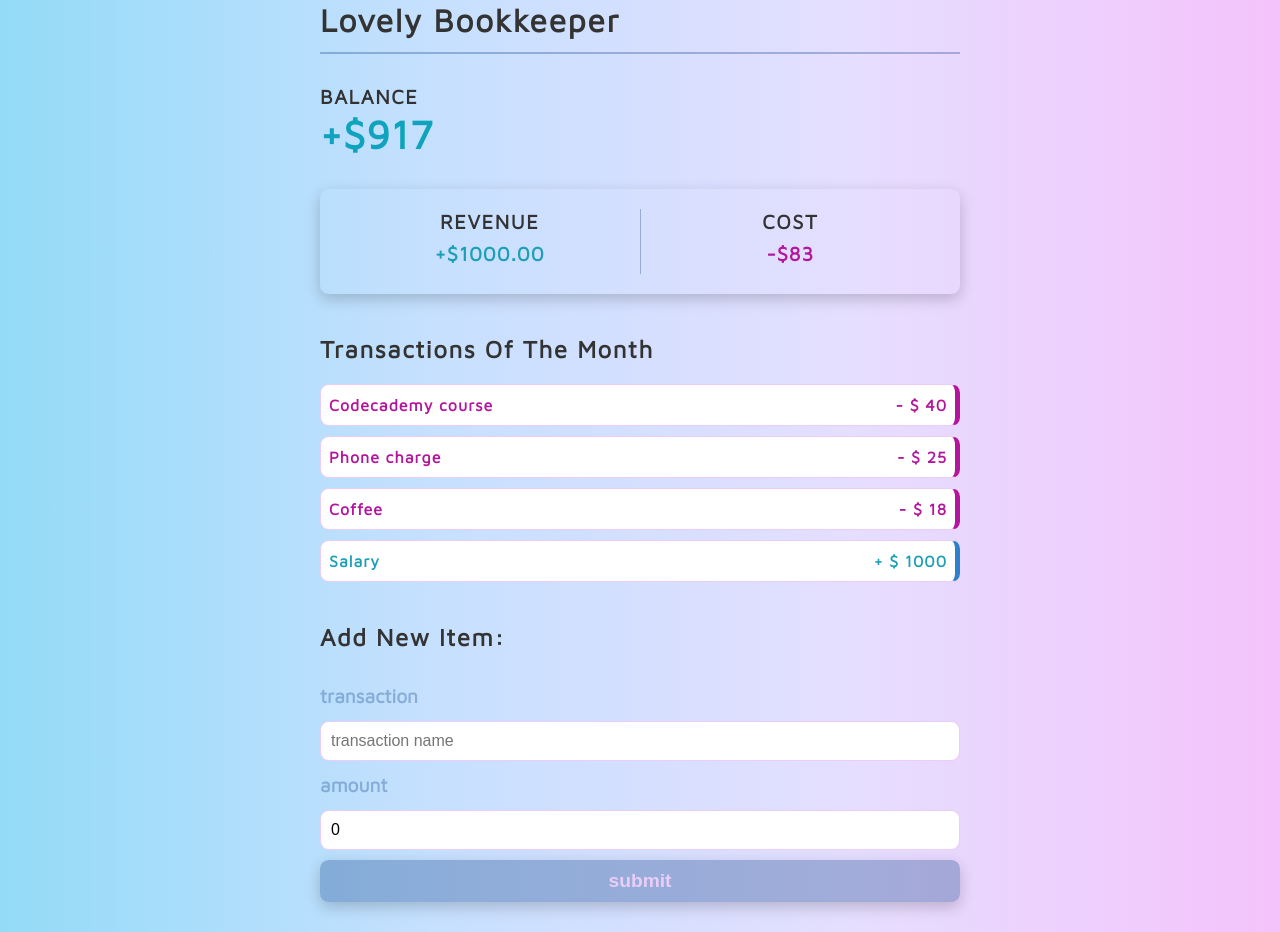
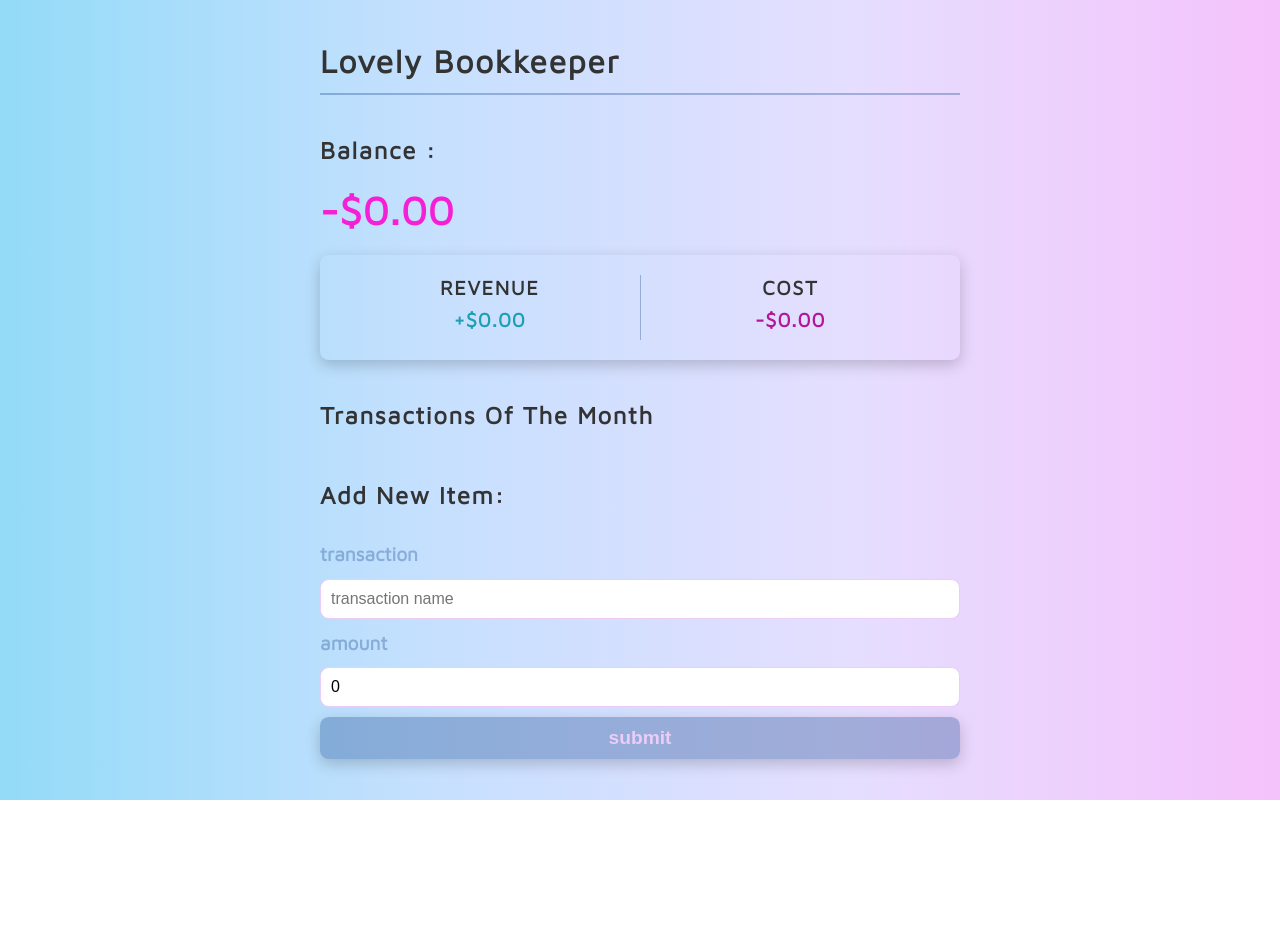
Before and after one commit to agorodinskaya/lovely-bookkeeper, a React (Create React App) app: page / in a window 1280 px wide. After the commit the page ends 800 px from the top, so only its background shows below. Built offline with nearby package versions, Linux system fonts and the light colour scheme.

Commit message:
reducers update

```diff
--- a/src/App.js
+++ b/src/App.js
@@ -1,4 +1,5 @@
 import Header from "./components/Header";
+import Balance from "./components/Balance";
 import DebitCredit from "./components/DebitCredit";
 import Transactions from "./components/Transactions";
 import Add from "./components/AddItem";
@@ -6,10 +7,13 @@ import { GlobalProvider } from "./context/GlobalContext";
 function App() {
   return (
     <GlobalProvider>
-      <Header />
-      <DebitCredit />
-      <Transactions />
-      <Add />
+      <div className='container'>
+        <Header />
+        <Balance />
+        <DebitCredit />
+        <Transactions />
+        <Add />
+      </div>
     </GlobalProvider>
   );
 }
--- a/src/components/AddItem.js
+++ b/src/components/AddItem.js
@@ -1,12 +1,22 @@
-import React, { useState } from "react";
-
+import React, { useState, useContext } from "react";
+import { GlobalContext } from "../context/GlobalContext";
 const AddItem = () => {
   const [text, setText] = useState("");
   const [amount, setAmount] = useState(0);
+  const { addTransaction } = useContext(GlobalContext);
+  const onSubmit = (e) => {
+    e.preventDefault();
+    const newTransaction = {
+      id: Math.floor(Math.random() * 1000000),
+      text,
+      amount: +amount,
+    };
+    addTransaction(newTransaction);
+  };
   return (
     <div>
       <h3>Add new item:</h3>
-      <form action=''>
+      <form action='' onSubmit={onSubmit}>
         <div className='form-control'>
           <label htmlFor='text'>transaction</label>
           <input
--- a/src/components/Balance.js
+++ b/src/components/Balance.js
@@ -3,11 +3,11 @@ import { GlobalContext } from "../context/GlobalContext";
 const Balance = () => {
   const { transactions } = useContext(GlobalContext);
   const amount = transactions.map((transaction) => transaction.amount);
-  const total = amount.reduce((acc, amount) => acc + amount);
+  const total = amount.reduce((acc, amount) => acc + amount, 0).toFixed(2);
   const sign = total > 0 ? "+" : "-";
   return (
     <>
-      <h4>Balance</h4>
+      <h3>Balance :</h3>
       <h1 className={total > 0 ? "plus" : "minus"}>
         {sign}${total}
       </h1>
--- a/src/components/DebitCredit.js
+++ b/src/components/DebitCredit.js
@@ -21,7 +21,7 @@ const DebitCredit = () => {
       </div>
       <div>
         <h4>Cost</h4>
-        <p className='txn minus'>-${Math.abs(cost)}</p>
+        <p className='txn minus'>-${Math.abs(cost).toFixed(2)}</p>
       </div>
     </div>
   );
--- a/src/components/Header.js
+++ b/src/components/Header.js
@@ -5,9 +5,6 @@ const Header = () => {
     <>
       <h2>Lovely bookkeeper</h2>
       <hr />
-      <div className='container'>
-        <Balance />
-      </div>
     </>
   );
 };
--- a/src/components/Transaction.js
+++ b/src/components/Transaction.js
@@ -1,7 +1,9 @@
-import React from "react";
+import React, { useContext } from "react";
 import { FaRegTrashAlt } from "react-icons/fa";
+import { GlobalContext } from "../context/GlobalContext";
 const Transaction = ({ transaction }) => {
   const sign = transaction.amount < 0 ? "-" : "+";
+  const { deleteTransaction } = useContext(GlobalContext);
   return (
     <div>
       <li
@@ -12,7 +14,12 @@ const Transaction = ({ transaction }) => {
         <span>
           {sign} $ {Math.abs(transaction.amount)}
         </span>
-        <button className='delete-btn'>
+        <button
+          className='delete-btn'
+          onClick={() => {
+            deleteTransaction(transaction.id);
+          }}
+        >
           <FaRegTrashAlt />
         </button>
       </li>
--- a/src/context/AppReducer.js
+++ b/src/context/AppReducer.js
@@ -1,5 +1,17 @@
 const AppReducer = (state, action) => {
   switch (action.type) {
+    case "DELETE_TRANSACTION":
+      return {
+        ...state,
+        transactions: state.transactions.filter(
+          (transaction) => transaction.id !== action.payload
+        ),
+      };
+    case "ADD_TRANSACTION":
+      return {
+        ...state,
+        transactions: [action.payload, ...state.transactions],
+      };
     default:
       return state;
   }
--- a/src/context/GlobalContext.js
+++ b/src/context/GlobalContext.js
@@ -2,12 +2,7 @@ import React, { createContext, useReducer } from "react";
 import AppReducer from "./AppReducer";
 // intitialize state :
 const initState = {
-  transactions: [
-    { id: 1, text: "Codecademy course", amount: -40 },
-    { id: 2, text: "Phone charge", amount: -25 },
-    { id: 3, text: "Coffee", amount: -18 },
-    { id: 4, text: "Salary", amount: 1000 },
-  ],
+  transactions: [],
 };
 
 // creating context :
@@ -15,9 +10,28 @@ export const GlobalContext = createContext(initState);
 
 // provider component:
 export const GlobalProvider = ({ children }) => {
-  const [state] = useReducer(AppReducer, initState);
+  const [state, dispatch] = useReducer(AppReducer, initState);
+  //Actions :
+  function deleteTransaction(id) {
+    dispatch({
+      type: "DELETE_TRANSACTION",
+      payload: id,
+    });
+  }
+  function addTransaction(transaction) {
+    dispatch({
+      type: "ADD_TRANSACTION",
+      payload: transaction,
+    });
+  }
   return (
-    <GlobalContext.Provider value={{ transactions: state.transactions }}>
+    <GlobalContext.Provider
+      value={{
+        transactions: state.transactions,
+        deleteTransaction,
+        addTransaction,
+      }}
+    >
       {children}
     </GlobalContext.Provider>
   );
--- a/src/index.css
+++ b/src/index.css
@@ -235,7 +235,7 @@ input[type="number"] {
 
 @media screen and (min-width: 992px) {
   .container {
-    margin: 30px auto;
+    margin: 30px 20px;
     width: 80vh;
   }
 
```
